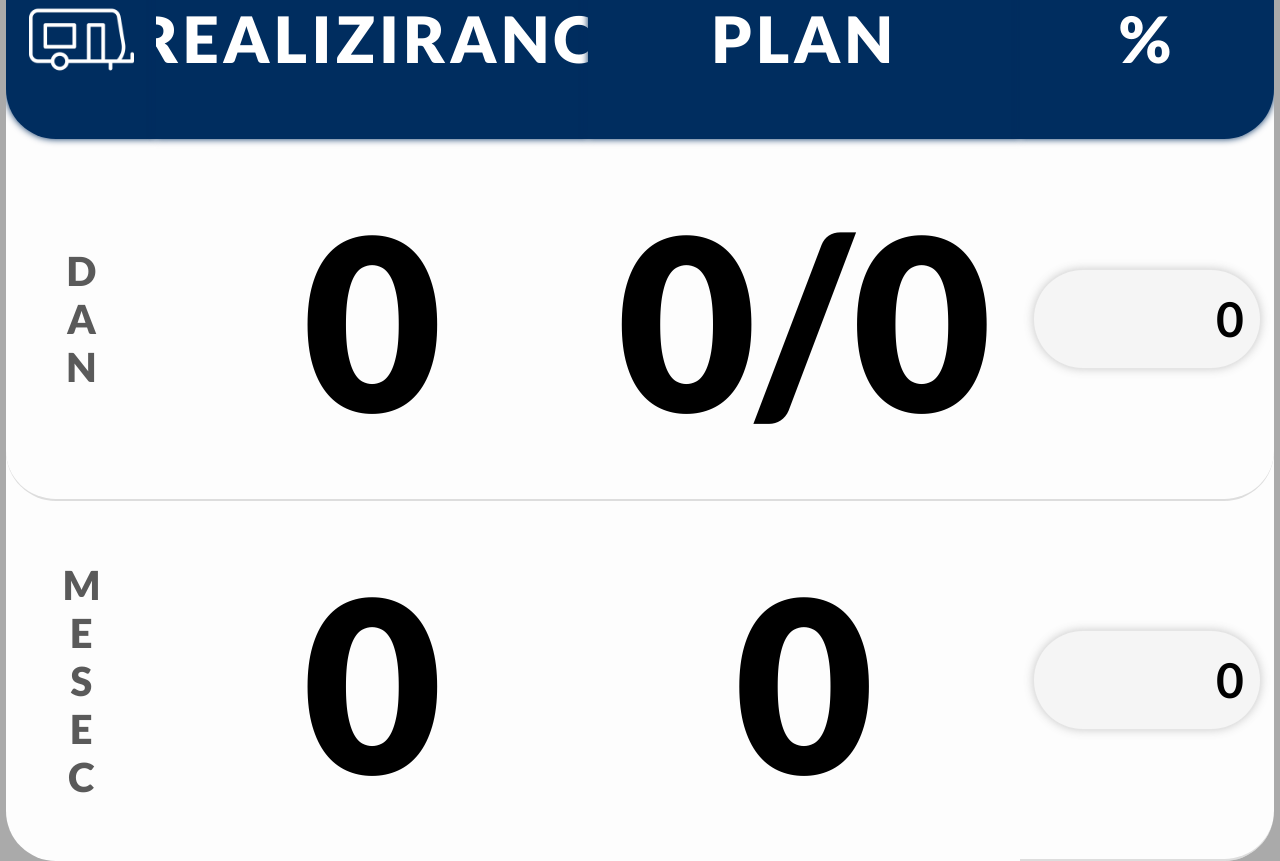
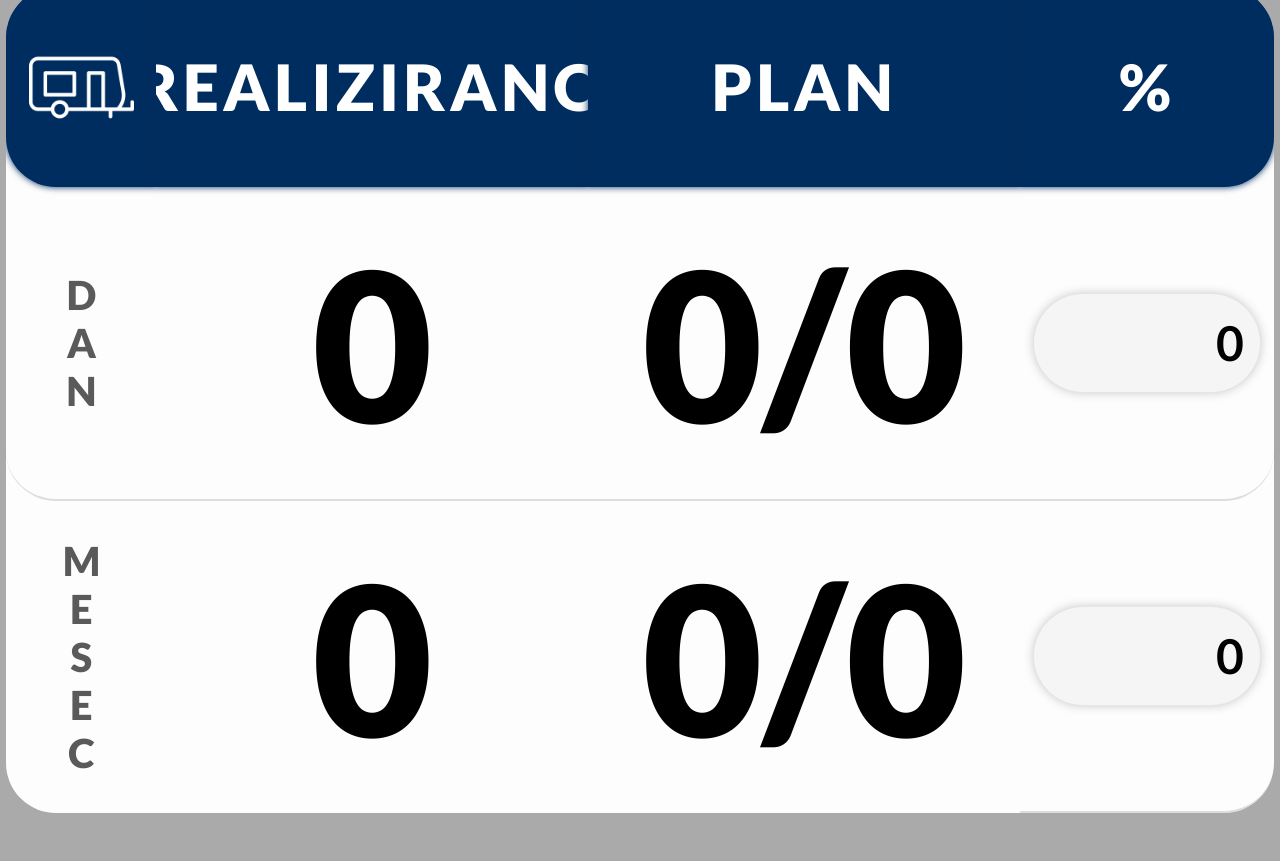
Before and after one commit to rubuz/production-counter, a React (Vite) app: page / in a window 1280 px wide. After the commit the page ends 813 px from the top, so only its background shows below. Built offline with nearby package versions, Linux system fonts and the light colour scheme; no server answers; the HTML template or start-up script is replaced by a standard one.

Commit message:
counter and numbers updated

```diff
--- a/src/App.css
+++ b/src/App.css
@@ -25,7 +25,8 @@ h1 {
 }
 
 p {
-  font-size: 15rem;
+  font-size: 13rem;
+  padding-inline: 2rem;
   font-weight: var(--fw-bolder);
 }
 
@@ -43,7 +44,8 @@ img {
 }
 
 .done-number {
-  font-size: 15rem;
+  font-size: 13rem;
+  padding-inline: 2rem;
   font-weight: var(--fw-bolder);
 }
 
--- a/src/Counter.jsx
+++ b/src/Counter.jsx
@@ -46,8 +46,10 @@ const Counter = ({ line, logo }) => {
 
   const dayPlan = data.length > 0 ? data[0].planirano || 0 : 0;
   const dayPlanEnd = data.length > 0 ? data[0].planirano_konec_dneva || 0 : 0;
+  const dayDone = data.length > 0 ? data[0].proizvedeno || 0 : 0;
   const monthPlan = data.length > 1 ? data[1].planirano || 0 : 0;
-  const dayDone = data.length > 0 ? data[0].proizvedeno || 0 : 0;
+  const monthPlanCurrent =
+    data.length > 1 ? data[1].planirano_konec_dneva || 0 : 0;
   const monthDone = data.length > 1 ? data[1].proizvedeno || 0 : 0;
 
   //number color changer
@@ -101,7 +103,9 @@ const Counter = ({ line, logo }) => {
         >
           <AnimateNumber value={monthDone} />
         </div>
-        <p className="grid-item">{monthPlan}</p>
+        <p className="grid-item">
+          {monthPlan}/{monthPlanCurrent}
+        </p>
         <Progress className="progress" done={monthDone} plan={monthPlan} />
       </main>
       <div className={`side-menu ${isMenuOpen ? "open" : ""}`}>
```
